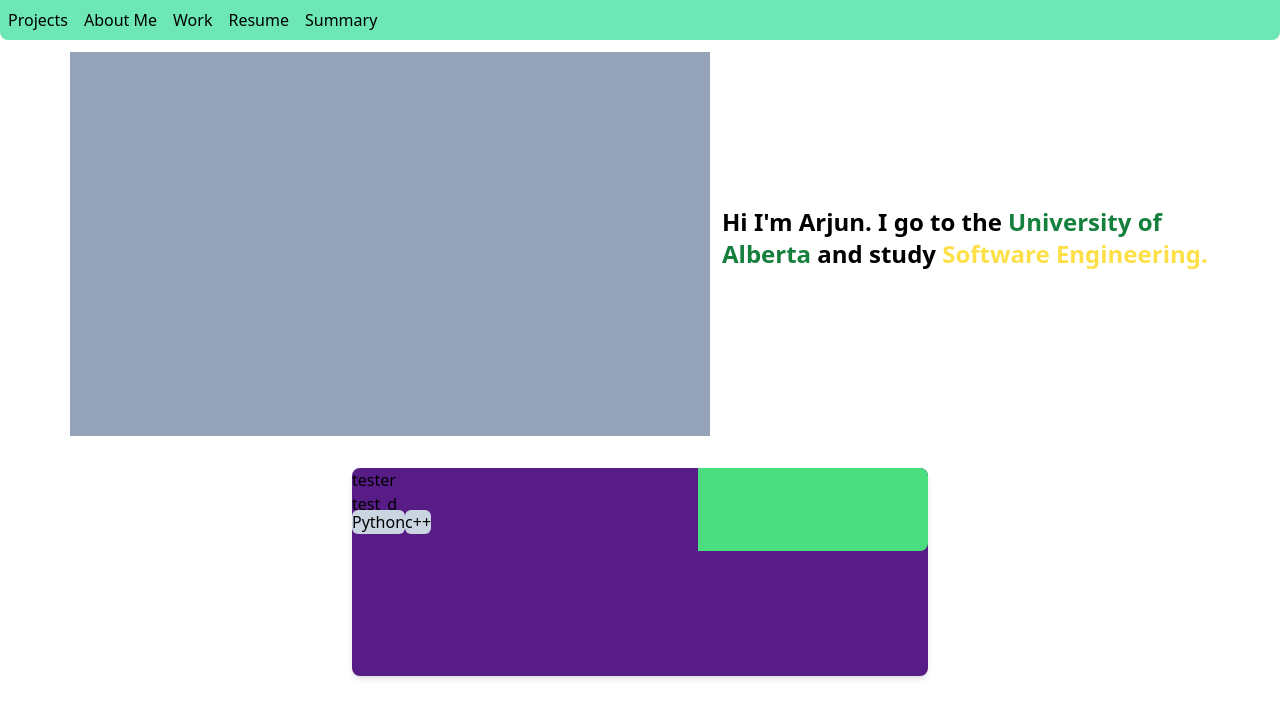
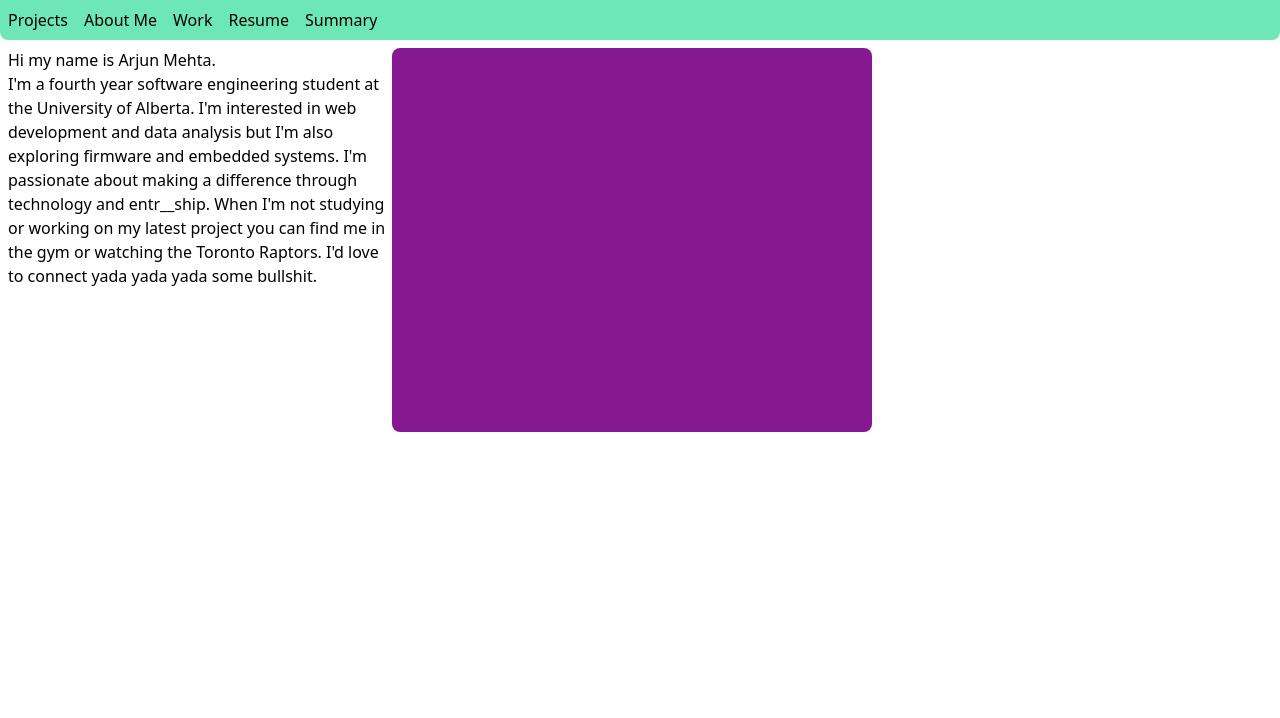
Before and after one commit to ArjunMehta01/personal_site_2, a React app: page / in a window 1280 px wide. Shown: the top 718 px of the page. Built offline with nearby package versions, Linux system fonts and the light colour scheme.

Commit message:
about page started

```diff
--- a/src/App.js
+++ b/src/App.js
@@ -4,7 +4,7 @@ import "../dist/output.css";
 
 import Projects from "./pages/Projects";
 import Work from "./pages/Work";
-
+import About from "./pages/About";
 
 const Helo = tw.div`
     bg-red-800
@@ -24,8 +24,9 @@ import {
 const App = () => {
     return (
         <div className="max-h-screen">
-            <Projects />
+            {/* <Projects /> */}
             {/* <Work /> */}
+            <About />
         </div>
     )
 }
--- a/src/components/ProjectCard.js
+++ b/src/components/ProjectCard.js
@@ -5,16 +5,16 @@ import { useNavigate } from "react-router-dom";
 const PCard = tw.div`
     grid
     grid-cols-5
-    grid-rows-5
+    grid-rows-2
     rounded-lg
     w-[36rem]
     min-w-[36rem]
-    min-h-[13rem]
     m-8
     h-52
     max-w-[50%]
     bg-purple-900
     shadow-md
+    hover:
 `;
 
 const Tag = tw.div`
@@ -55,6 +55,7 @@ const ProjectCard = (props) => {
                     <p>{props.description}</p>
                 </div>
                 <TagHolder>
+                    {/* align tags at bottom of page but add some padding below */}
                     {props.tags.map((lang) => {
                         return <Tag key={lang}>{lang}</Tag>
                     })}
--- /dev/null
+++ b/src/pages/About.js
@@ -0,0 +1,35 @@
+import React from "react";
+import tw from "tailwind-styled-components";
+import Navbar from "../components/Navbar";
+
+
+const ImageContainer = tw.div`
+    w-[30rem]
+    h-96
+    rounded-lg
+    bg-fuchsia-800
+`;
+
+const About = (props) => {
+
+    return (
+        <>
+            <Navbar />
+            <div className=" flex flex-row p-2">
+                <div className="w-96">
+                    <h1 className="text-xlg">
+                        Hi my name is Arjun Mehta.
+                    </h1>
+                    <p>
+                        I'm a fourth year software engineering student at the University of Alberta. I'm interested in web development and data analysis
+                        but I'm also exploring firmware and embedded systems. I'm passionate about making a difference through technology and entr__ship. When I'm not studying or working on my latest project
+                        you can find me in the gym or watching the Toronto Raptors. I'd love to connect yada yada yada some bullshit.
+                    </p>
+                </div>
+            <ImageContainer/>
+            </div>
+        </>
+    );
+};
+
+export default About;
--- a/src/pages/Projects.js
+++ b/src/pages/Projects.js
@@ -40,6 +40,8 @@ const Projects = () => {
                     <SpecialText>Hi I'm Arjun. I go to the <span className="text-green-700">University of Alberta</span> and study <span className="text-yellow-300">Software Engineering.</span></SpecialText>
                 </BigTextContainer>
                 <ProjectCard title="tester" description="test_d" tags={["Python", "c++"]}></ProjectCard>
+                <ProjectCard title="tester" description="test_d" tags={["Python", "c++"]}></ProjectCard>
+                <ProjectCard title="tester" description="test_d" tags={["Python", "c++"]}></ProjectCard>
             </div>
         </>
     )
```
